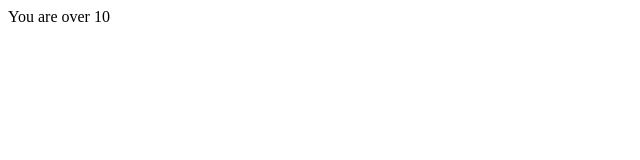
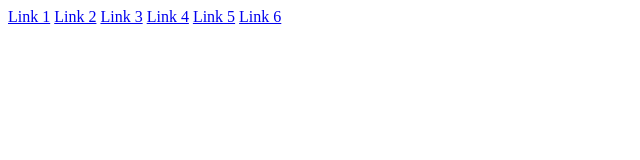
Before and after one commit to majakasprzyk/javascript-0, a plain HTML site: page index.html in a window 1280 px wide. Shown: the whole page, without its empty margins (0-640 px from the left). Drawn offline with Linux system fonts and the light colour scheme.

Commit message:
17 For loops

```diff
--- a/index.html
+++ b/index.html
@@ -5,7 +5,12 @@
     </head>
 
     <body>
-
+        <a href="#">Link 1</a>
+        <a href="#">Link 2</a>
+        <a href="#">Link 3</a>
+        <a href="#">Link 4</a>
+        <a href="#">Link 5</a>
+        <a href="#">Link 6</a>
 
         <script src="test.js"></script>
 
--- a/test.js
+++ b/test.js
@@ -1,7 +1,8 @@
-var age = 5;
+var links = document.write.getElementsByTagName("a");
 
-while (age < 10){
-    console.log("Your age is less than 10");
-    age++;
+for (i= 1; i <= links.length; i++) {
+
+    console.log("this is link number" +i);
+
 }
-document.write("You are over 10");
+document.write("all links now looped");
```
